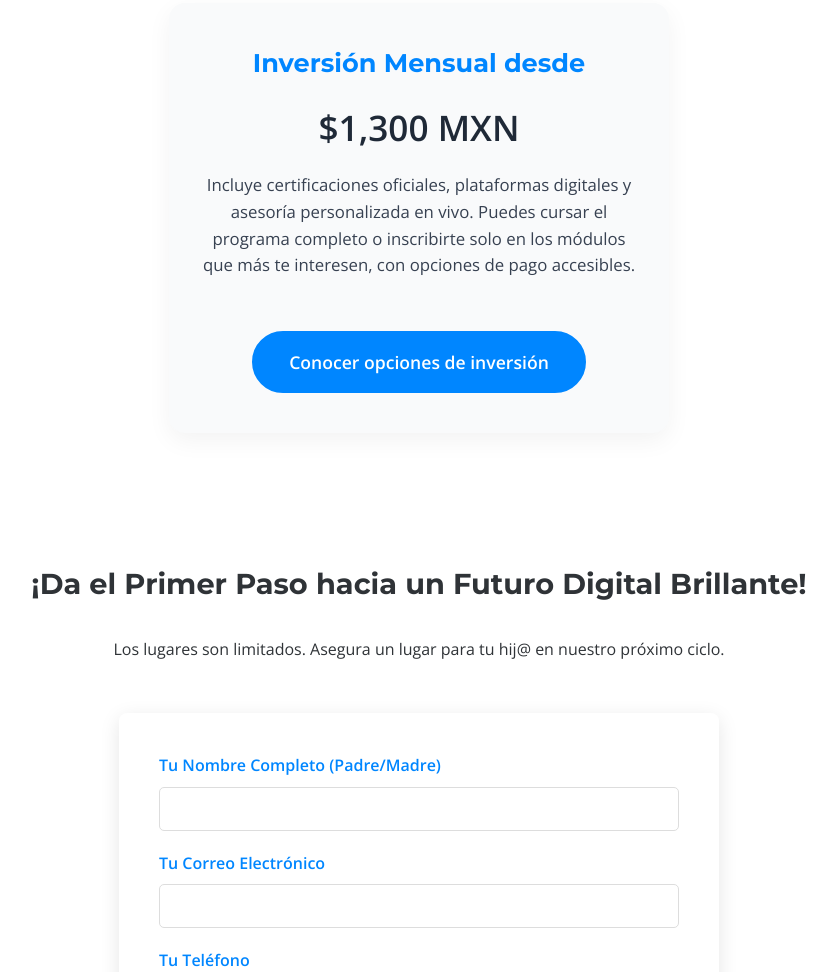
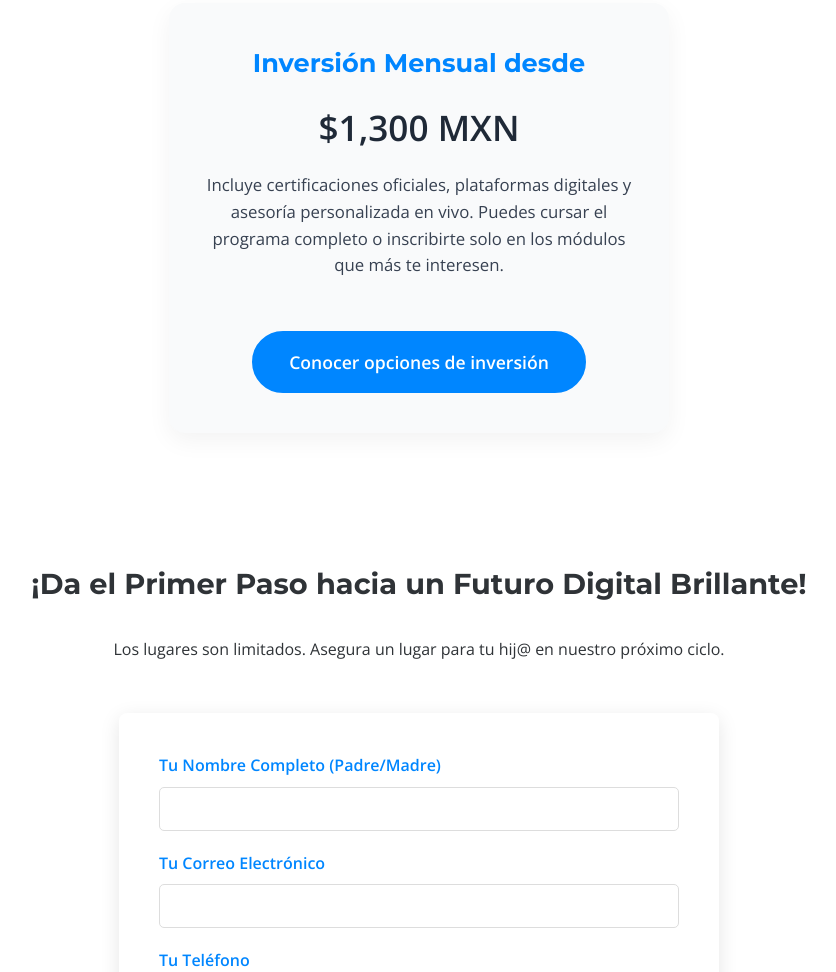
Before and after one commit to GibeMireles/NextGenStudio, a plain HTML site: page index.html in a window 1280 px wide. Shown: the part 4076-5048 px from the top of the page, without its empty margins (221-1057 px from the left). Drawn offline with nearby package versions, Linux system fonts and the light colour scheme.

Commit message:
Add files via upload

```diff
--- a/index.html
+++ b/index.html
@@ -197,7 +197,7 @@ Aprende con herramientas reales, proyectos útiles y certificaciones opcionales.
     <div class="pricing-card">
       <h3 class="titulo-precio">Inversión Mensual desde</h3>
       <p class="monto-precio">$1,300 MXN</p>
-      <p class="detalle-precio">Incluye certificaciones oficiales, plataformas digitales y asesoría personalizada en vivo. Puedes cursar el programa completo o inscribirte solo en los módulos que más te interesen, con opciones de pago accesibles.</p>
+      <p class="detalle-precio">Incluye certificaciones oficiales, plataformas digitales y asesoría personalizada en vivo. Puedes cursar el programa completo o inscribirte solo en los módulos que más te interesen.</p>
 
       <a href="Estructura de pagos_NextGenStudio_2025.pdf" target="_blank" class="button primary">Conocer opciones de inversión</a>
     </div>
```
